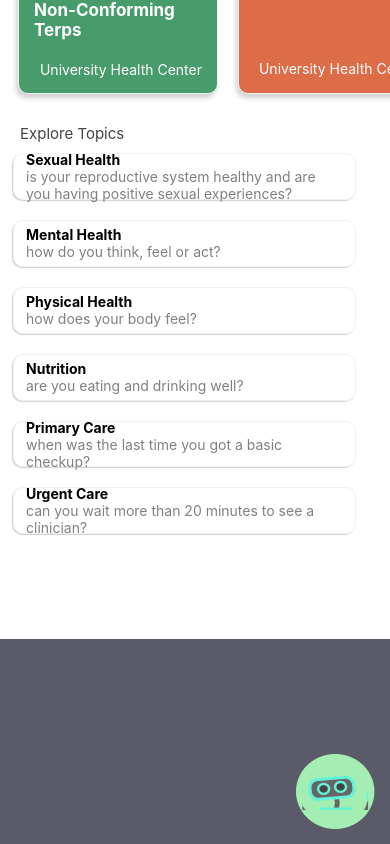
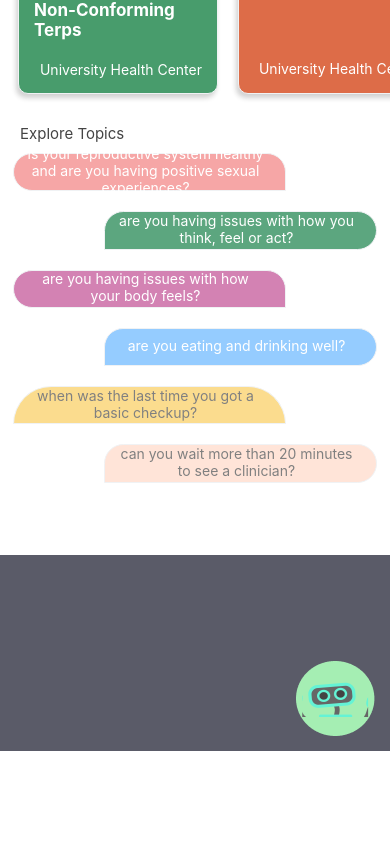
Before and after one commit to doll301/chathealth, a React Native app: screen /Home in a window 390 px wide. Shown: the part 1381-2225 px from the top of the page. After the commit the page ends 2132 px from the top, so only its background shows below. Built offline with nearby package versions, Linux system fonts and the light colour scheme.

Commit message:
Add files via upload
updated styling for explore topics to v3

```diff
--- a/components/ExploreTopics.js
+++ b/components/ExploreTopics.js
@@ -12,6 +12,7 @@
   const DATA = [
     {
       id: 0,
+      borderTopRight: 0,
       title: "Sexual Health",
       description:
         "is your reproductive system healthy and are you having positive sexual experiences?",
@@ -33,7 +34,7 @@
     {
       id: 1,
       title: "Mental Health",
-      description: "how do you think, feel or act?",
+      description: "are you having issues with how you think, feel or act?",
       card_style: StyleSheet.create({
         color_block: {
           backgroundColor: "#D2EDB0",
@@ -52,7 +53,7 @@
     {
       id: 2,
       title: "Physical Health",
-      description: "how does your body feel?",
+      description: "are you having issues with how your body feels?",
       card_style: StyleSheet.create({
         color_block: {
           backgroundColor: "#D382B3",
@@ -130,52 +131,48 @@
   return (
     <View>
       {/* Sexual Health card */}
-      <TouchableOpacity style={[styles.container, styles.shadowProp]}>
+      <TouchableOpacity style={[styles.container, styles.container1]}>
         <View style={styles.container_text}>
-          <Text style={styles.text_title}>{DATA[0].title}</Text>
           <Text style={styles.text_details}>{DATA[0].description}</Text>
         </View>
       </TouchableOpacity>
 
       {/* Mental Health card */}
-      <TouchableOpacity style={[styles.container, styles.shadowProp]}>
+      <TouchableOpacity style={[styles.container, styles.container2]}>
         <View style={styles.container_text}>
-          <Text style={styles.text_title}>{DATA[1].title}</Text>
           <Text style={styles.text_details}>{DATA[1].description}</Text>
         </View>
       </TouchableOpacity>
 
       {/* Mental Health card */}
-      <TouchableOpacity style={[styles.container, styles.shadowProp]}>
+      <TouchableOpacity style={[styles.container, styles.container3]}>
         <View style={styles.container_text}>
-          <Text style={styles.text_title}>{DATA[2].title}</Text>
           <Text style={styles.text_details}>{DATA[2].description}</Text>
         </View>
       </TouchableOpacity>
 
       {/* Nutrition card */}
-      <TouchableOpacity style={[styles.container, styles.shadowProp]}>
+      <TouchableOpacity style={[styles.container, styles.container4]}>
         <View style={styles.container_text}>
-          <Text style={styles.text_title}>{DATA[3].title}</Text>
           <Text style={styles.text_details}>{DATA[3].description}</Text>
         </View>
       </TouchableOpacity>
 
       {/* Primary care card */}
-      <TouchableOpacity style={[styles.container, styles.shadowProp]}>
+      <TouchableOpacity style={[styles.container, styles.container5]}>
         <View style={styles.container_text}>
-          <Text style={styles.text_title}>{DATA[4].title}</Text>
-          <Text style={styles.text_details}>{DATA[4].description}</Text>
+          <Text style={styles.text_details_alternative}>{DATA[4].description}</Text>
         </View>
       </TouchableOpacity>
 
       {/* Urgent care card */}
-      <TouchableOpacity style={[styles.container, styles.shadowProp]}>
+      <TouchableOpacity style={[styles.container,  styles.container6]}>
         <View style={styles.container_text}>
-          <Text style={styles.text_title}>{DATA[5].title}</Text>
-          <Text style={styles.text_details}>{DATA[5].description}</Text>
+          <Text style={styles.text_details_alternative}>{DATA[5].description}</Text>
         </View>
       </TouchableOpacity>
+
+
     </View>
   );
 };
@@ -195,6 +192,63 @@
     borderWidth: 1,
     backgroundColor: "#FFF",
   },
+  container1: {
+    borderTopRightRadius: 40,
+    borderTopLeftRadius: 40,
+    borderBottomRightRadius: 0,
+    borderBottomLeftRadius: 40,
+    width: "70%",
+    backgroundColor: "#F6A6A6",
+
+  },
+  container2: {
+    borderTopRightRadius: 40,
+    borderTopLeftRadius: 40,
+    borderBottomRightRadius: 40,
+    borderBottomLeftRadius: 0,
+    width: "70%",
+    alignSelf: "flex-end",
+    backgroundColor: "#5CA67F",
+
+  },
+  container3: {
+    borderTopRightRadius: 40,
+    borderTopLeftRadius: 40,
+    borderBottomRightRadius: 0,
+    borderBottomLeftRadius: 40,
+    width: "70%",
+    backgroundColor: "#D382B3",
+
+  },
+  container4: {
+    borderTopRightRadius: 40,
+    borderTopLeftRadius: 40,
+    borderBottomRightRadius: 40,
+    borderBottomLeftRadius: 0,
+    width: "70%",
+    alignSelf: "flex-end",
+    backgroundColor: "#95CCFF",
+
+  },
+  container5: {
+    borderTopRightRadius: 40,
+    borderTopLeftRadius: 40,
+    borderBottomRightRadius: 0,
+    borderBottomLeftRadius: 0,
+    width: "70%",
+    backgroundColor: "#FBDC8E"
+
+  },
+  container6: {
+    borderTopRightRadius: 40,
+    borderTopLeftRadius: 40,
+    borderBottomRightRadius: 40,
+    borderBottomLeftRadius: 0,
+    width: "70%",
+    alignSelf: "flex-end",
+    backgroundColor: "#FFE4D8",
+
+  },
   container_text: {
     paddingLeft: 12,
     paddingTop: 5,
@@ -208,12 +262,23 @@
     alignSelf: "flex-start",
     marginTop: 5,
   },
+  /* For first four "Topics" bubbles to be white*/
   text_details: {
     flexWrap: "wrap",
-    color: "gray",
-    marginBottom: 5,
+    color: "white",
+    marginBottom: 3,
     marginRight: 20,
+    textAlign: "center"
   },
+  /* For last two "Topics" bubbles to be grey */
+  text_details_alternative: {
+    flexWrap: "wrap",
+    color: "grey",
+    marginBottom: 3,
+    marginRight: 20,
+    textAlign: "center"
+  },
+
   shadowProp: {
     shadowColor: "#171717",
     shadowOffset: { width: -1, height: 1 },
```
